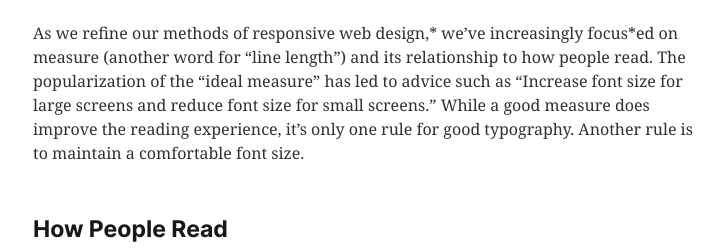
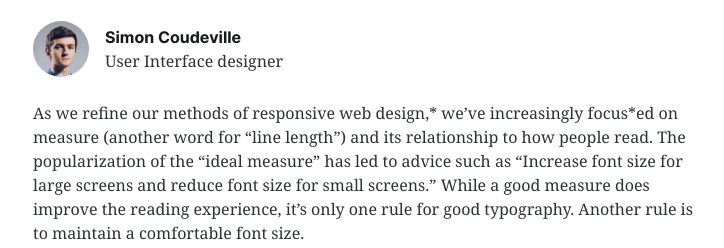
Before and after one commit to mct-ui/blogpost-design-vinnikalessia, a plain HTML site: page index.html in a window 1280 px wide. Shown: the part 615-863 px from the top of the page, without its empty margins (271-995 px from the left). Drawn offline with nearby package versions, Linux system fonts and the light colour scheme; a web font is replaced by a local one.

Commit message:
BEM met author

```diff
--- a/css/screen.css
+++ b/css/screen.css
@@ -198,6 +198,31 @@ a:focus {
     http://www.phpied.com/delay-loading-your-print-css/
 */
 
+/*
+component author
+*/
+.c-author{
+    display: flex;
+    align-items: center;
+    margin-bottom: 24px;
+    gap: 16px;
+}
+
+.c-author__image{
+    width: 56px;
+    height: 56px;
+    border-radius: 100%;
+}
+
+.c-author__name, .c-author__description{
+    margin-bottom: 0;
+}
+
+.c-author__name{
+    font-size: 16px;
+    line-height: 24px;
+}
+
 @media print {
   *,
   *:before,
--- a/index.html
+++ b/index.html
@@ -36,6 +36,15 @@
                 <img srcset="img/picture-square@2x.jpg" alt="Picture of girl reading on a tablet">
             </picture>
         </figure>
+
+        <div class="c-author">
+            <img class="c-author__image" src="img/avatar.jpg" alt="auteur-pic"/>
+            <div class="c-author__caption">
+                <h2 class="c-author__name">Simon Coudeville</h2>
+                <p class="c-author__description">User Interface designer</p>
+            </div>
+        </div>
+
         <p>
             As we refine our methods of responsive web design,* we’ve increasingly focus*ed on measure (another word for “line length”) and its relationship to how people read. The popularization of the “ideal measure” has led to advice such as “Increase font size for large screens and reduce font size for small screens.” While a good measure does improve the reading experience, it’s only one rule for good typography. Another rule is to maintain a comfortable font size.
         </p>
```
